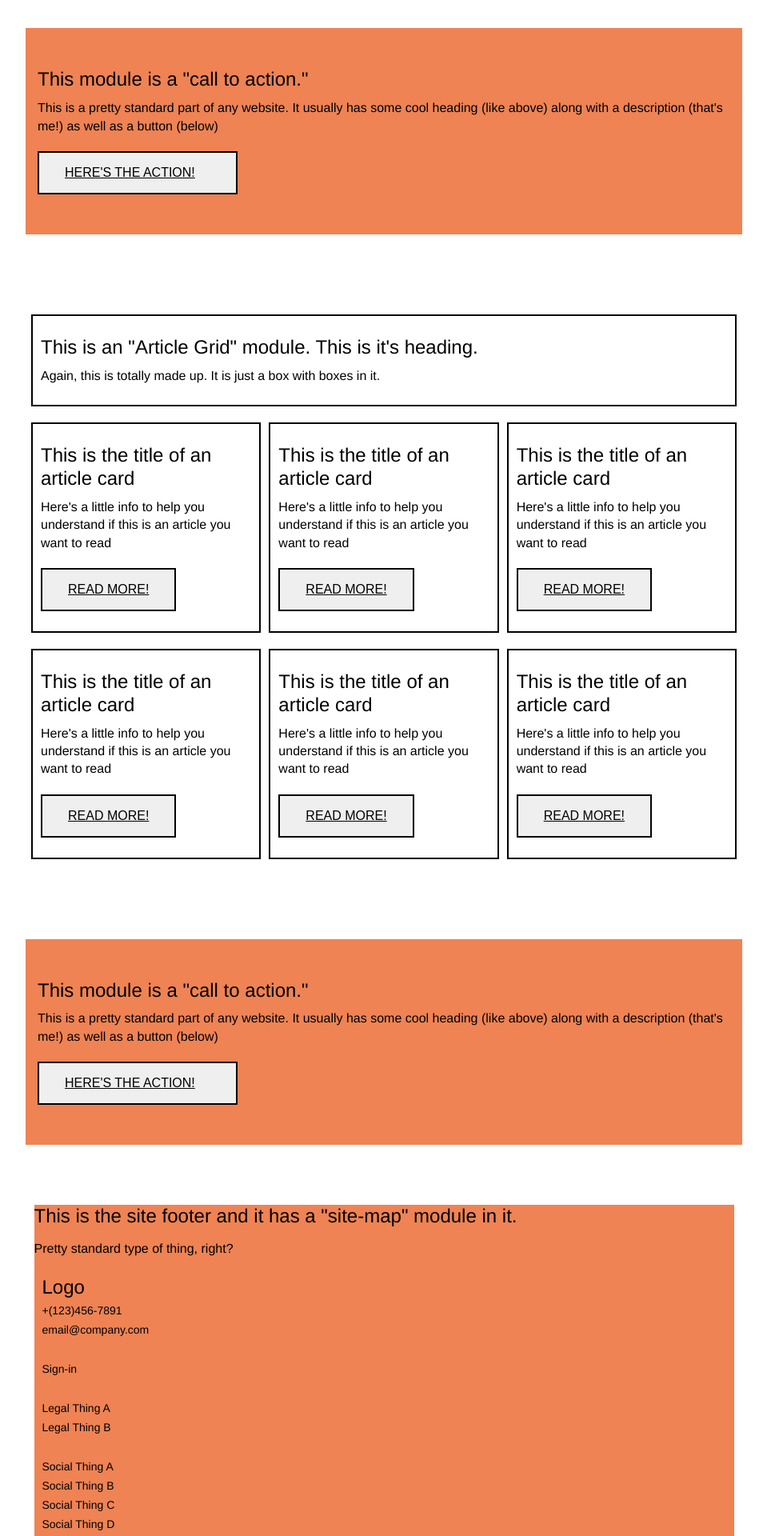
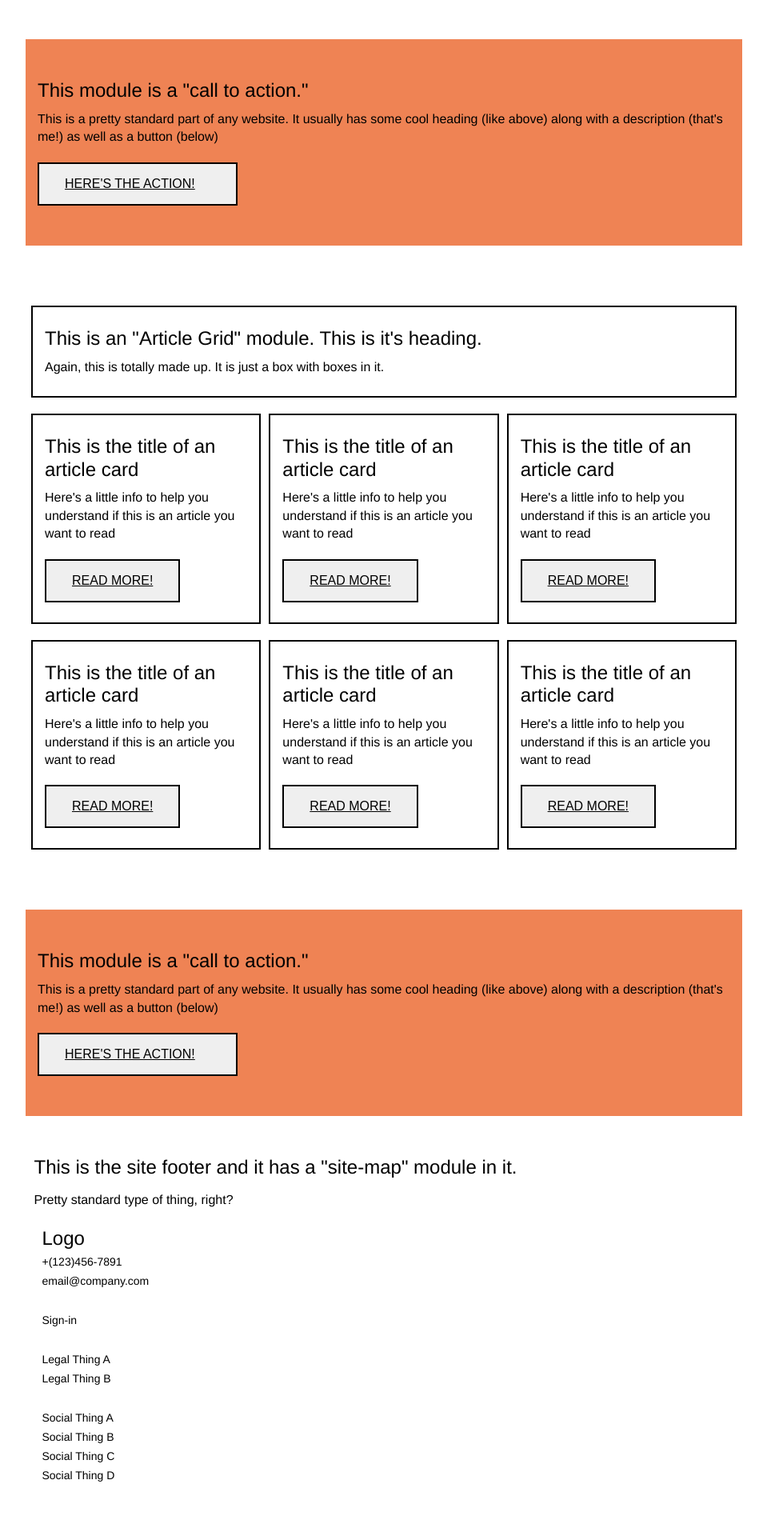
Before and after one commit to alex-vong/website-layout-template, a PHP site: page / in a window 1280 px wide. Shown: the part 540-2460 px from the top of the page at 80% size, without its empty margins (160-1119 px from the left). After the commit the page ends 2392 px from the top, so only its background shows below. Run offline with PHP 8.4, Linux system fonts and the light colour scheme.

Commit message:
added padding sm, md, lg to root

```diff
--- a/css/styles.css
+++ b/css/styles.css
@@ -13,7 +13,10 @@
 
     --border:  2px solid black;
     --padding-sm: 20px 15px;
-    --padding-lg: 50px 0;
+    --padding-med:  25px 15px;
+    --padding-med-top: 25px 0;
+    --padding-lg-top: 50px 0;
+    --padding-lg:  50px 15px;
 
 
 }
@@ -96,10 +99,10 @@ nav.site-menu-bar {
 
 
 /*landing section css*/
-/*.landing-container {
-    padding:  25px 10px;
+.landing-container {
+    padding:  var(--padding-med);
 }
-*/
+
 .landing-container picture img{
     border: var(--border);
 }
@@ -144,35 +147,27 @@ nav.site-menu-bar {
 */
 
 .call-to-action {
-    padding: var(--padding-lg);
+    padding: var(--padding-med-top);
 }
+
+
 .cta {
     display: flex;
     flex-direction: column;
     gap:  10px;
 
+    padding:  var(--padding-lg);
+    background-color: var(--accent);
+
+
 }
 
-
-
-.cta {
-       padding: 50px 15px;
-}
 
 .cta button {
     /*display:  inline-block;*/
     width:  min(70%, 250px);
 }
 
-/*.cta :is(h2, p), .footer-container :is(h3, p) {
-    border:  var(--border);
-    padding:  15px 10px;
-}*/
-.cta, .footer-container {
-    background-color: var(--accent);
-    /*border:  var(--border);*/
-
-}
 
 
 button {
@@ -190,6 +185,10 @@ button a {
 }
 
 /*article grid css*/
+
+.article-grid {
+    padding: var(--padding-lg);
+}
 
 .ag-container {
     display:  flex;
@@ -211,7 +210,7 @@ button a {
     gap:  10px;
 
     border:  var(--border);
-    padding:  25px 10px;
+    padding:  var(--padding-med);
 }
 /*.ag-container .card-container .grid-card {
     display:  flex;
```
